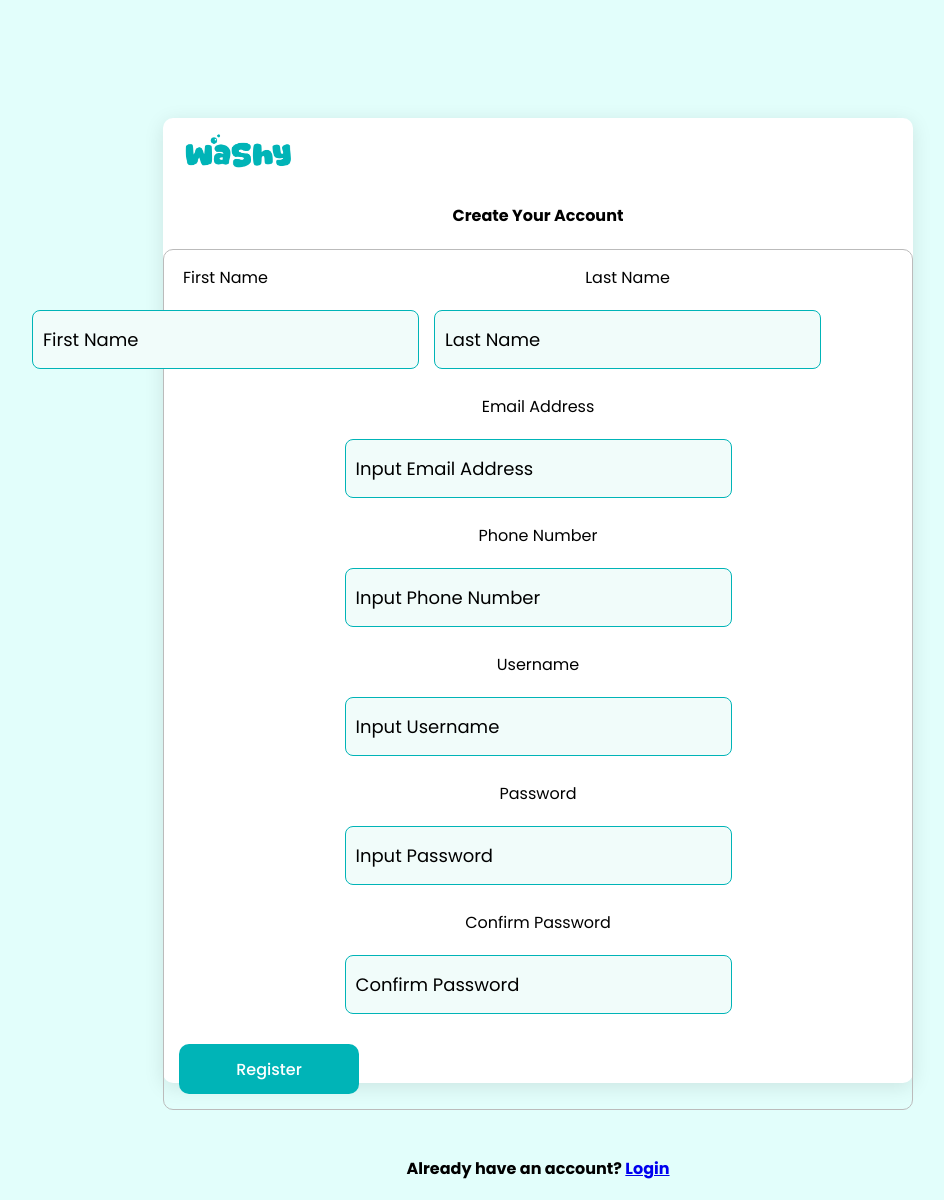
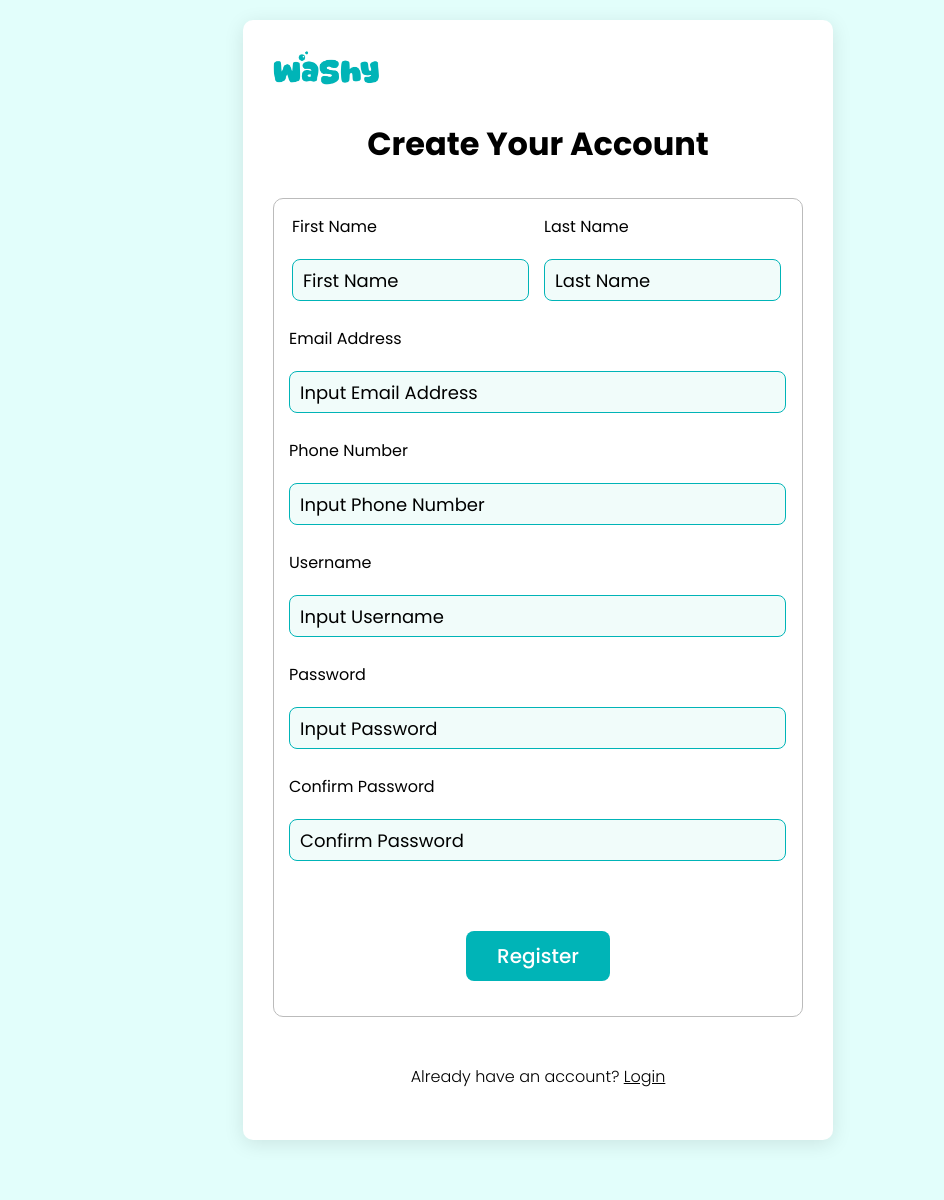
Before and after one commit to deven-aditya/Washy, a PHP site: page /register.php in a window 1280 px wide. Shown: the whole page, without its empty margins (102-1046 px from the left). After the commit the page ends 1144 px from the top, so only its background shows below. Run offline with PHP 8.4, Linux system fonts and the light colour scheme.

Commit message:
Register sama posisi edit button di Account

```diff
--- a/css/style.css
+++ b/css/style.css
@@ -496,39 +496,63 @@ option {
     justify-content: center;
     align-items: center;
     text-align: center;
-    height: 150vh;
+    min-height: 100vh;
+    padding: 20px;
 }
 
 .register-card {
-    height: 965px;
-    width: 750px;
+    height: auto;
+    width: 530px;
     border-radius: 10px;
     background-color: #ffffff;
     box-shadow: 0 4px 20px rgba(0,0,0,0.1);
+    padding: 30px;
+    text-align: left;
 }
 
 .register-card img{
-    margin-top: 15px;
-    margin-left: -600px;
     width: 107px;
     height: 42px;
-    justify-content: left ;
+}
+
+.register-card h1 {
+    font-weight: 700;
+    margin-bottom: 30px;
+    text-align: center;
+}
+
+.register-card h4 {
+    font-weight: 300;
+    text-align: center;
 }
 
 .register input {
     border: 0.78px solid #00B4B7;
     border-radius: 8px;
     background-color: #F1FCFA;
-    width: 365px;
-    height: 57px;
+    height: 40px;
     padding: 0 10px;
     font-size: 18px;
     margin-top: 20px;
 }
 
-.input-name {
-    display: flex;
+.register button {
+    background-color: #00B4B7;
+    width: 144px;
+    height: 50px;
+    color: #ffffff;
+    font-size: 20px;
+    margin: 20px auto;
+    border: none;
+    border-radius: 8px;
+}
 
+.register button:hover {
+    background-color: #84c4c7;
+}
+
+.register a {
+    color: #000;
 }
 
 /*ACCOUNT*/
@@ -558,7 +582,6 @@ option {
     font-size: 16px;
     font-weight: 500;
     margin-right: 15px;
-    margin-top: -20px;
     width: 180px;
     height: 50px;
     display: flex;
--- a/db.php
+++ b/db.php
@@ -1,5 +1,5 @@
 <?php
-$conn = new mysqli("localhost", "root", "", "laundrydb", 3307);
+$conn = new mysqli("localhost", "root", "", "laundrydb");
 
 if($conn->connect_error){
     die(json_encode(["error" => "Koneksi gagal: " . $conn->connect_error]));
--- a/register.php
+++ b/register.php
@@ -28,7 +28,7 @@ if(isset($_POST['submit']))
 
     if($stmt->execute())
     {
-        $_SESSION['id_user'] = $user['id_user']; //ini diganti jadi id_user
+        $_SESSION['id_user'] = $user['id_user'];
 
         header('Location: /WASHY/login.php');
         exit;
@@ -52,7 +52,7 @@ if(isset($_POST['submit']))
         <div class="register">
             <div class="register-card">
                 <img src="/WASHY/img/Logo.png">
-                <h4>Create Your Account</h4>
+                <h1>Create Your Account</h1>
 
                 <form action="/WASHY/register.php" method="POST">
                     <div class="form-section">
```
Also changed, not shown: uploads/default.png (added).
